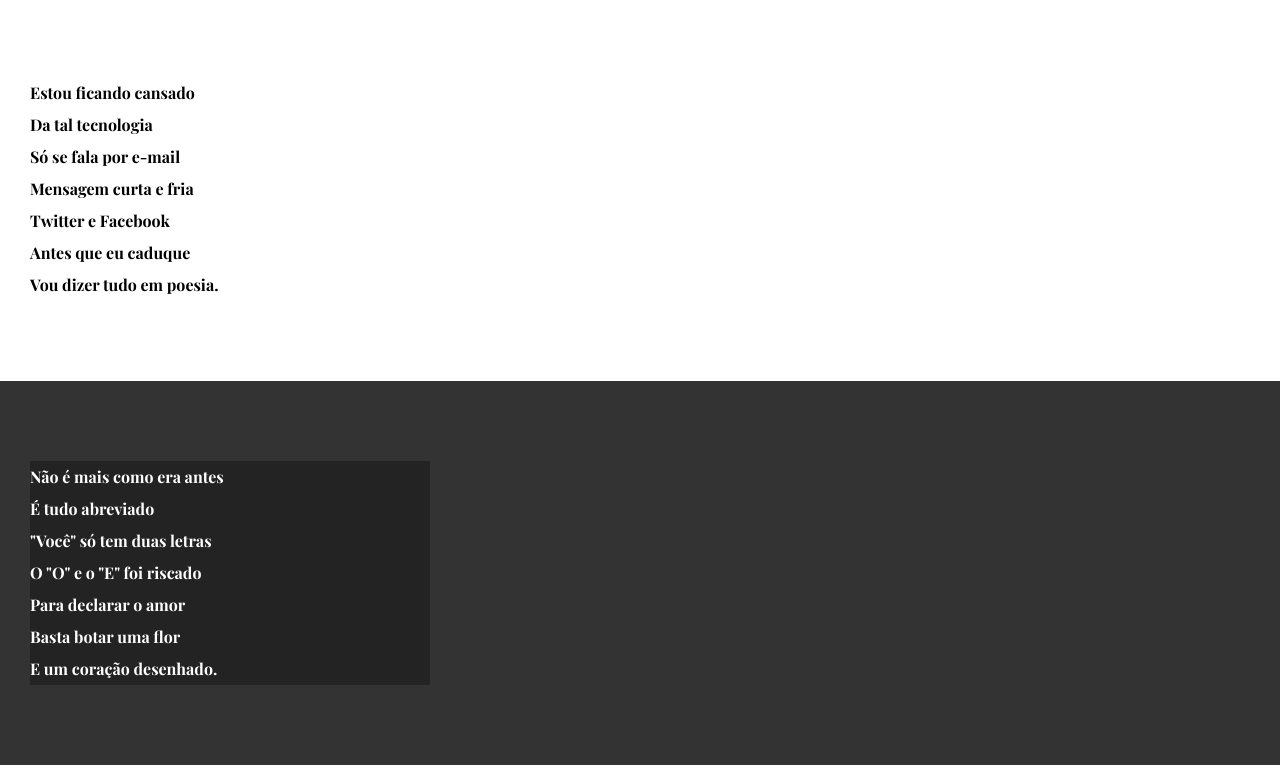
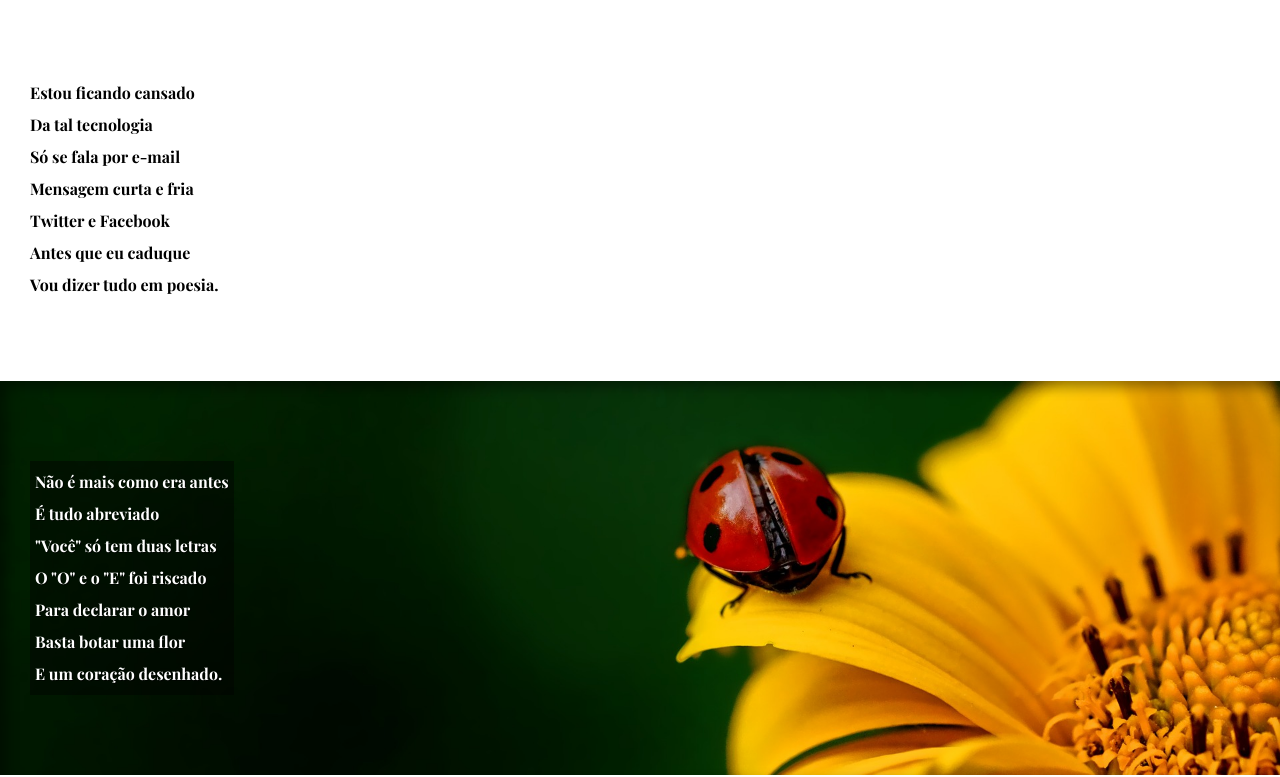
Before and after one commit to Pormiiles/Projeto-Cordel-Moderno, a plain HTML site: page index.html in a window 1280 px wide. Shown: the part 179-956 px from the top of the page. Drawn offline with nearby package versions, Linux system fonts and the light colour scheme; a web font is replaced by a local one.

Commit message:
Adicionando imagens com efeito parallax

```diff
--- a/style.css
+++ b/style.css
@@ -64,11 +64,27 @@ section {
 .imagem {
     background-color: rgb(51, 51, 51);
     color: white;
+    box-shadow: inset 6px 6px 13px 0px rgba(0, 0, 0, 0.416);
+    background-attachment: fixed;
 }
 
 .imagem p {
-    background-color: rgba(0, 0, 0, 0.31);
-    width: 400px;
+    display: inline-block;
+    padding: 5px;
+    background-color: rgba(0, 0, 0, 0.427);
+    text-shadow: 1px 1px 0px rgba(0, 0, 0, 0.582);
+}
+
+#img1 {
+    background-image: url(imagens/background001.jpg);
+    background-position: right center;
+    background-size: cover;
+}
+
+#img2 {
+    background-image: url(imagens/background002.jpg);
+    background-position: right center;
+    background-size: cover;
 }
 
 footer {
```
